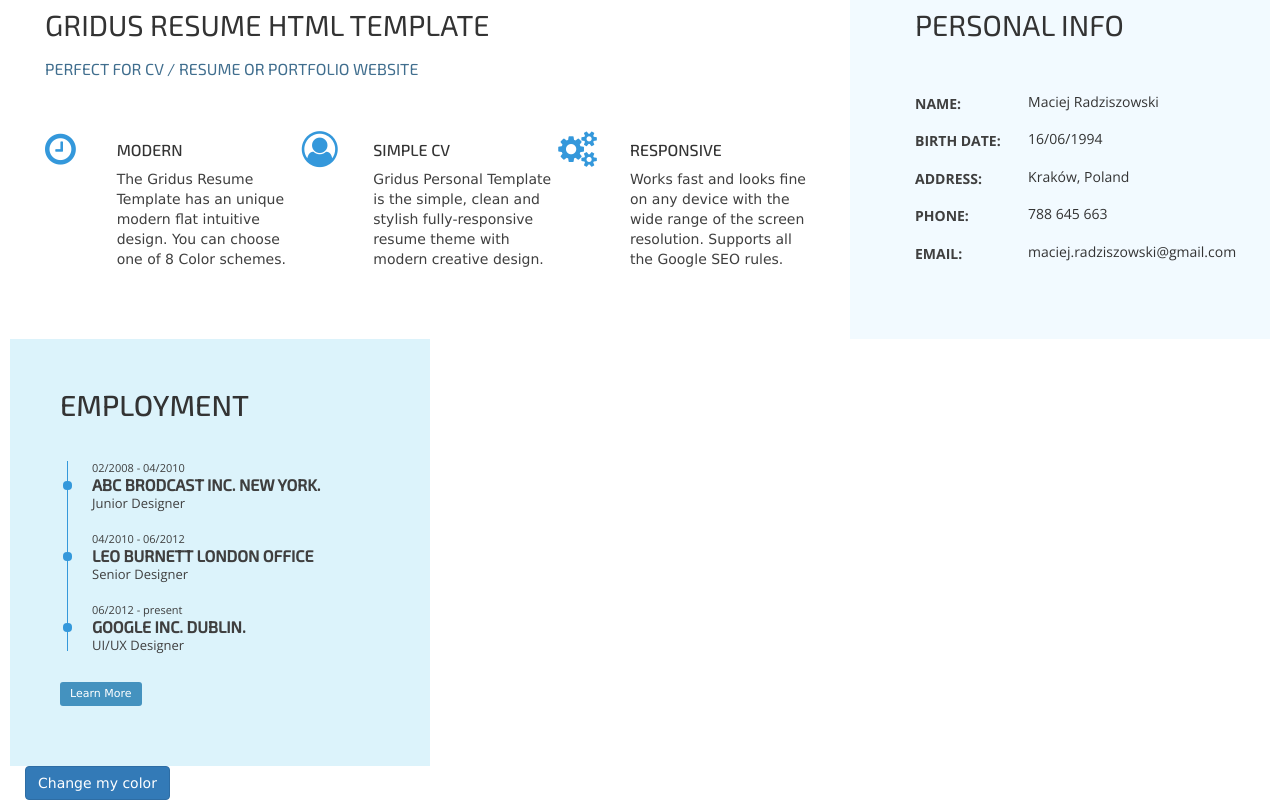
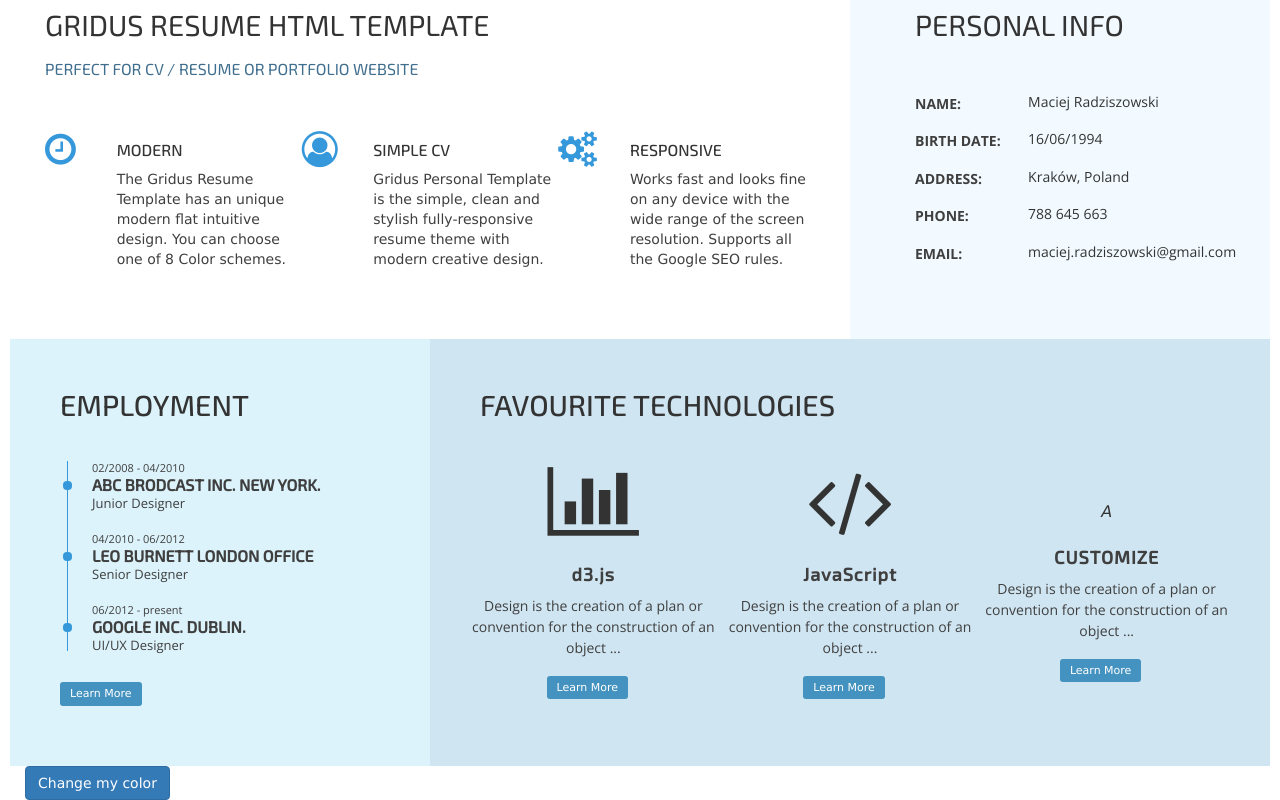
Before and after one commit to voliseq/voliseq.github.io, a website: page index.html in a window 1280 px wide. Shown: the part 401-1201 px from the top of the page. Drawn offline with nearby package versions, Linux system fonts and the light colour scheme.

Commit message:
workin on technologies section

```diff
--- a/css/custom.css
+++ b/css/custom.css
@@ -16,6 +16,10 @@ h1 {
 h3.title {
   margin: 0;
   font-size: 1.8125rem; }
+
+.font-regular-normal {
+  font-family: "Open Sans", sans-serif;
+  font-weight: 400; }
 
 .color-blue {
   color: #3498db; }
@@ -44,6 +48,20 @@ h3.title {
 .dividewhite4 {
   height: 40px; }
 
+.btn-wh-trans {
+  transition: background 0.5s ease;
+  color: #fff;
+  background: #4492bf;
+  padding: 1px 5px;
+  font-size: 0.6875rem;
+  padding: 3px 9px 2px 9px;
+  line-height: 1.5;
+  border-radius: 3px;
+  margin-top: 8px;
+  margin-right: 12px; }
+  .btn-wh-trans:hover {
+    background: #e74c3c; }
+
 header {
   color: #fff; }
   header h1, header h2 {
@@ -57,8 +75,7 @@ header {
   min-height: 360px; }
 
 #my-info .row {
-  min-height: 120px;
-  max-height: 120px; }
+  min-height: 120px; }
   #my-info .row .box {
     height: 120px; }
 
@@ -278,16 +295,15 @@ header {
       padding-left: 0;
       margin-bottom: 23px;
       list-style: none; }
-  #my-experience .btn-wh-trans {
-    transition: background 0.5s ease;
-    color: #fff;
-    background: #4492bf;
-    padding: 1px 5px;
-    font-size: 0.6875rem;
-    padding: 3px 9px 2px 9px;
-    line-height: 1.5;
-    border-radius: 3px;
-    margin-top: 8px;
-    margin-right: 12px; }
-    #my-experience .btn-wh-trans:hover {
-      background: #e74c3c; }
+
+#my-technologies {
+  background: #cfe5f1; }
+  #my-technologies h4 {
+    color: #3f3f3f;
+    margin-top: 24px;
+    letter-spacing: 1px;
+    font-weight: 700; }
+  #my-technologies p {
+    font-size: 0.875em;
+    line-height: 1.5em;
+    color: #3f3f3f; }
--- a/index.html
+++ b/index.html
@@ -122,7 +122,8 @@
                             <div class="col-xs-12 col-sm-11 col-md-9">
                                 <h4 class="font-accident-two-medium uppercase">SIMPLE CV</h4>
                                 <p class="">
-                                    Gridus Personal Template is the simple, clean and stylish fully-responsive resume theme with modern creative design.
+                                    Gridus Personal Template is the simple, clean and stylish fully-responsive resume
+                                    theme with modern creative design.
                                 </p>
                             </div>
                         </div>
@@ -137,7 +138,8 @@
                             <div class="col-xs-12 col-sm-11 col-md-9">
                                 <h4 class="font-accident-two-medium uppercase">RESPONSIVE</h4>
                                 <p class="">
-                                    Works fast and looks fine on any device with the wide range of the screen resolution. Supports all the Google SEO rules.
+                                    Works fast and looks fine on any device with the wide range of the screen
+                                    resolution. Supports all the Google SEO rules.
                                 </p>
                             </div>
                         </div>
@@ -178,7 +180,10 @@
         </div>
     </div>
 
+    <!--EXPERIENCE!-->
+
     <div class="row flex-row">
+        <!--LEFR!-->
         <div id="my-experience" class="col-md-4 flex-column dark nopadding flex-col">
             <div class="padding-50 flex-panel">
                 <h3 class="font-accident-two-normal uppercase title">Employment</h3>
@@ -214,6 +219,56 @@
                 </div>
                 <a href="resume.html" class="btn btn-wh-trans btn-xs">Learn More</a>
                 <div class="dividewhite1"></div>
+            </div>
+        </div>
+        <div id="my-technologies" class="col-md-8 flex-column dark nopadding ui-block-color03 flex-col"
+             data-section="progress" data-animation-origin="right" data-animation-duration="400"
+             data-animation-delay="1100" data-animation-distance="200px" data-sr-id="10"
+             style="; visibility: visible;  -webkit-transform: translateX(0) scale(1); opacity: 1;transform: translateX(0) scale(1); opacity: 1;-webkit-transition: -webkit-transform 0.4s cubic-bezier(1.000, 1.000, 1.000, 1.000) 1.1s, opacity 0.4s cubic-bezier(1.000, 1.000, 1.000, 1.000) 1.1s; transition: transform 0.4s cubic-bezier(1.000, 1.000, 1.000, 1.000) 1.1s, opacity 0.4s cubic-bezier(1.000, 1.000, 1.000, 1.000) 1.1s; ">
+            <div class="padding-50 flex-panel">
+                <h3 class="font-accident-two-normal uppercase title">FAVOURITE TECHNOLOGIES</h3>
+                <div class="dividewhite1"></div>
+                <div class="row">
+                    <div class="dividewhite3"></div>
+                    <div class="col-md-4 col-sm-4 col-xs-12 nopadding">
+                        <div class="text-center">
+                            <i class="fa fa-bar-chart fa-5x technology-icon" aria-hidden="true"></i>
+                            <h4 class="font-accident-two-bold">d3.js</h4>
+                            <p class="font-regular-normal">
+                                Design is the creation of a plan or convention for the construction of an object ...
+                            </p>
+                            <a href="resume.html" class="btn btn-wh-trans btn-xs">Learn More</a>
+                        </div>
+                        <div class="dividewhite1"></div>
+                    </div>
+
+                    <div class="col-md-4 col-sm-4 col-xs-12 nopadding">
+                        <div class="progressbar text-center">
+                            <i class="fa fa-code fa-5x technology-icon" aria-hidden="true"></i>
+                            <h4 class="font-accident-two-bold">JavaScript</h4>
+                            <p class="font-regular-normal">
+                                Design is the creation of a plan or convention for the construction of an object ...
+                            </p>
+                            <a href="resume.html" class="btn btn-wh-trans btn-xs">Learn More</a>
+                        </div>
+                        <div class="dividewhite1"></div>
+                    </div>
+
+                    <div class="col-md-4 col-sm-4 col-xs-12 nopadding">
+                        <div class="dividewhite4"></div>
+                        <div class="progressbar text-center">
+                            <i class="angular-icon">A</i>
+                            <h4 class="font-accident-two-bold uppercase">Customize</h4>
+
+                            <p class="font-regular-normal">
+                                Design is the creation of a plan or convention for the construction of an object ...
+                            </p>
+                            <a href="resume.html" class="btn btn-wh-trans btn-xs">Learn More</a>
+                        </div>
+                        <div class="dividewhite1"></div>
+                    </div>
+
+                </div>
             </div>
         </div>
     </div>
--- a/sass/experience.scss
+++ b/sass/experience.scss
@@ -56,19 +56,18 @@
             list-style: none;
         }
     }
-    .btn-wh-trans{
-        transition: background 0.5s ease;
-        color: $white-font;
-        background: #4492bf;
-        padding: 1px 5px;
-        font-size: 0.6875rem;
-        padding: 3px 9px 2px 9px;
-        line-height: 1.5;
-        border-radius: 3px;
-        margin-top: 8px;
-        margin-right: 12px;
-        &:hover{
-            background: #e74c3c;
-        }
+}
+#my-technologies{
+    background: $color-light-blue2;
+    h4{
+        color: #3f3f3f;
+        margin-top: 24px;
+        letter-spacing: 1px;
+        font-weight: 700;
+    }
+    p{
+        font-size: 0.875em;
+        line-height: 1.5em;
+        color: #3f3f3f;
     }
 }
--- a/sass/general.scss
+++ b/sass/general.scss
@@ -1,6 +1,7 @@
 $white-font: #fff;
 $color-blue: #3498db;
 $color-light-blue: #dcf3fb;
+$color-light-blue2: #cfe5f1;
 @import url('https://fonts.googleapis.com/css?family=Exo+2:200,400,500');
 @import url('https://fonts.googleapis.com/css?family=Open+Sans:400,700');
 //fonts
@@ -23,6 +24,10 @@ h1 {
 h3.title{
     margin: 0;
     font-size: 1.8125rem;
+}
+.font-regular-normal{
+    font-family: "Open Sans", sans-serif;
+    font-weight: 400;
 }
 // colors
 .color-blue {
@@ -60,3 +65,19 @@ h3.title{
 .dividewhite4{
     height: 40px;
 }
+ //buttons
+.btn-wh-trans{
+    transition: background 0.5s ease;
+    color: $white-font;
+    background: #4492bf;
+    padding: 1px 5px;
+    font-size: 0.6875rem;
+    padding: 3px 9px 2px 9px;
+    line-height: 1.5;
+    border-radius: 3px;
+    margin-top: 8px;
+    margin-right: 12px;
+    &:hover{
+        background: #e74c3c;
+    }
+}
--- a/sass/header.scss
+++ b/sass/header.scss
@@ -16,7 +16,6 @@ header {
 #my-info {
     .row {
         min-height: 120px;
-        max-height: 120px;
         .box {
             height: 120px;
         }
```
